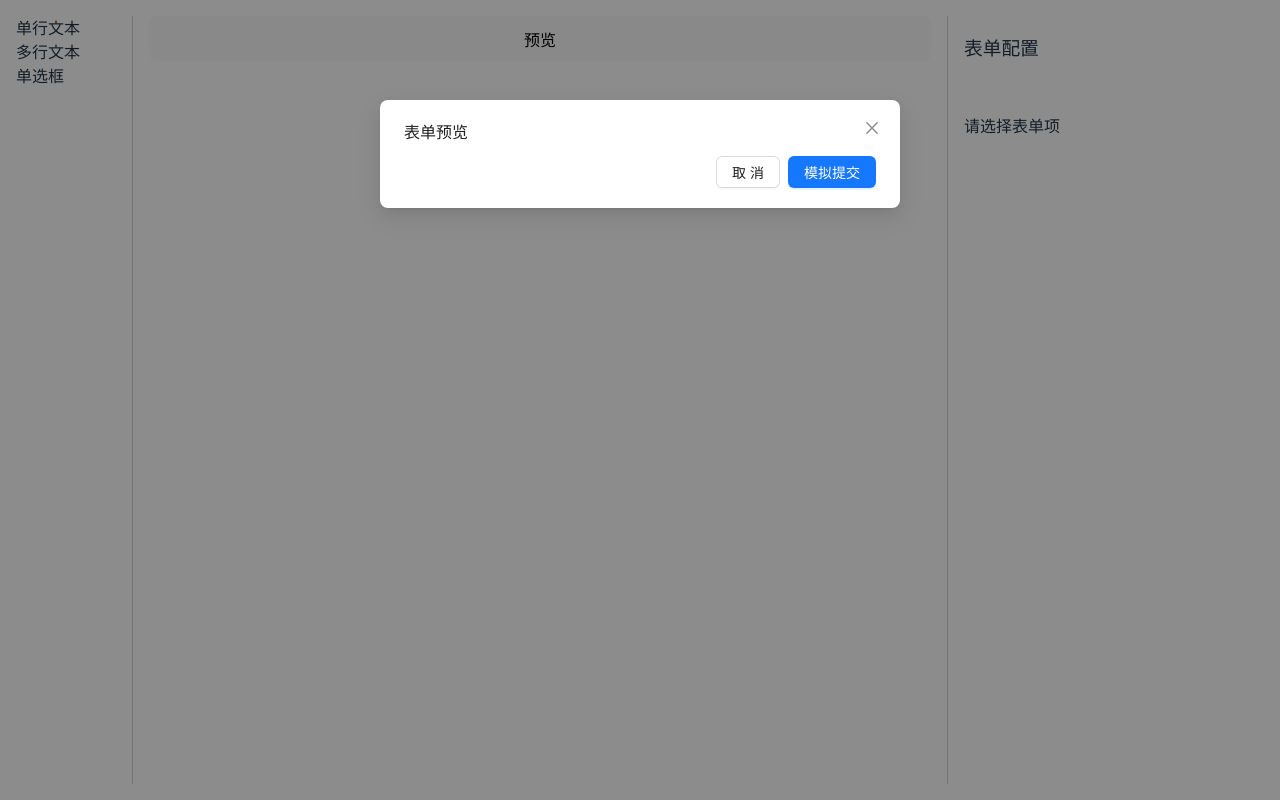
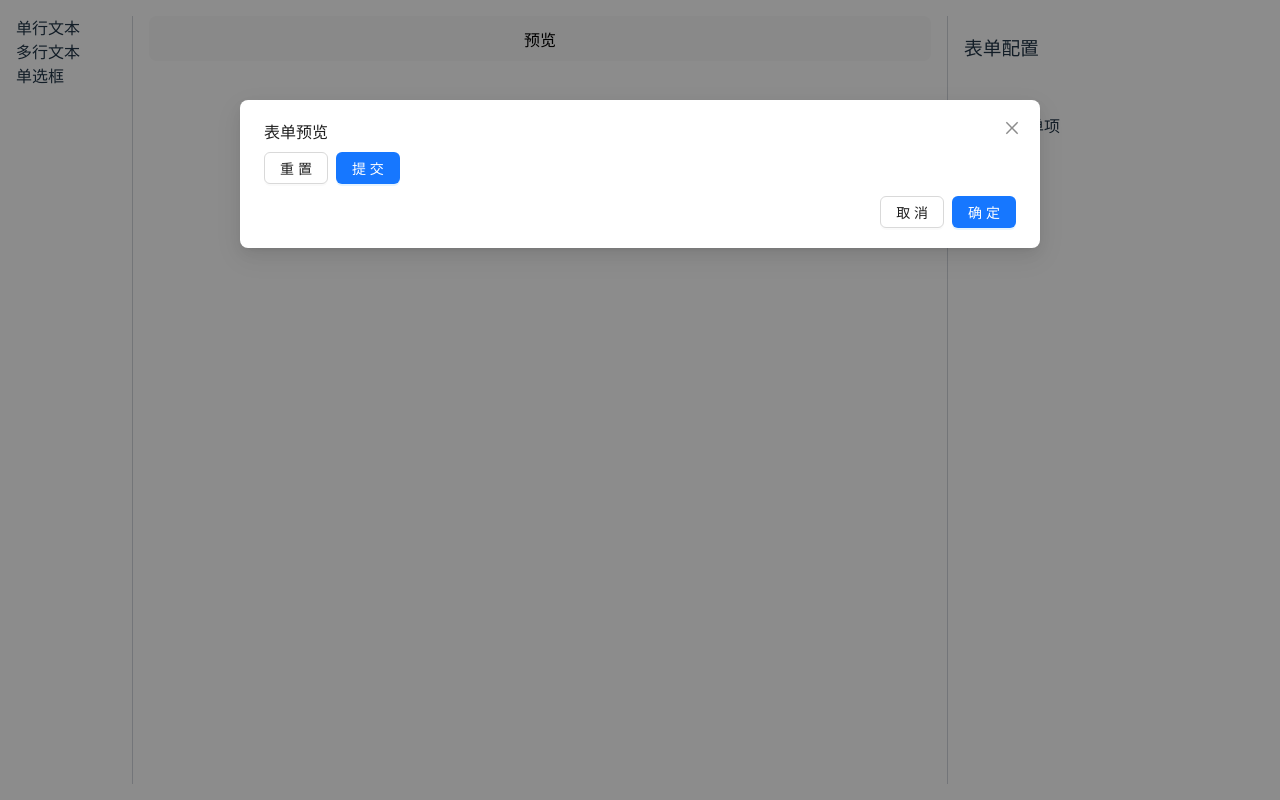
Before and after one commit to codercup2/tiny-form-design, a React (Vite) app: page / in a window 1280 px wide. Both pictures are taken after a click on the button "预览". Built offline with nearby package versions, Linux system fonts and the light colour scheme.

Commit message:
feat: width refine

```diff
--- a/src/form-design/Mid.tsx
+++ b/src/form-design/Mid.tsx
@@ -89,16 +89,15 @@ const Mid: FC<Props> = ({ formItems, setCurrId, currId }) => {
       </Droppable>
       <Modal
         title='表单预览'
+        width={800}
         open={visible}
         onOk={() => setVisible(false)}
         onCancel={() => setVisible(false)}
         destroyOnClose
-        okText='模拟提交'
       >
         <ProForm
           style={{ backgroundColor: '#FFF' }}
           onSubmitCapture={handleSubmit}
-          submitter={false}
         >
           {formItems.map((item, index) => {
             const RenderFormItemType = configs[item.type as IFormItemType]
```
